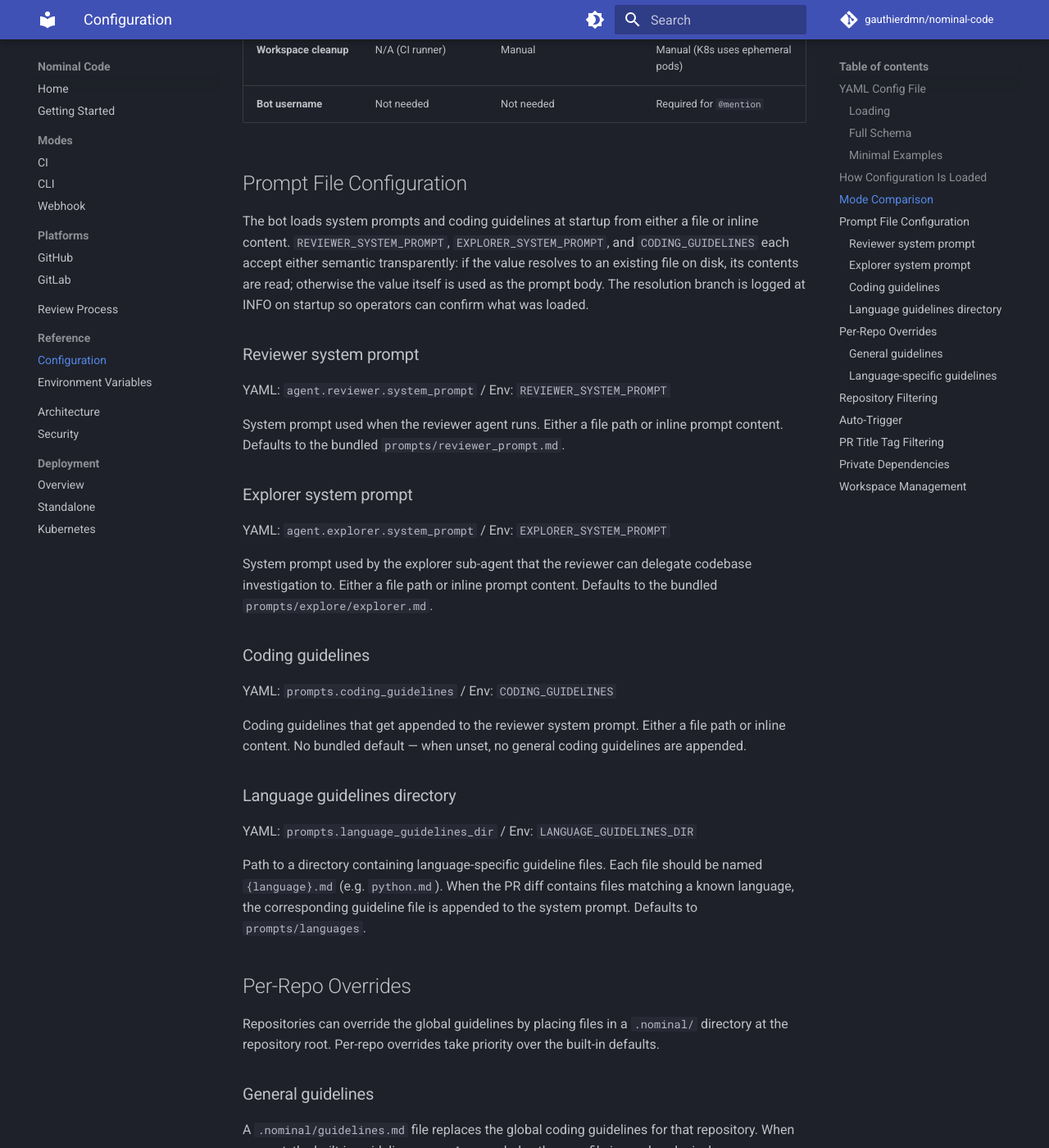
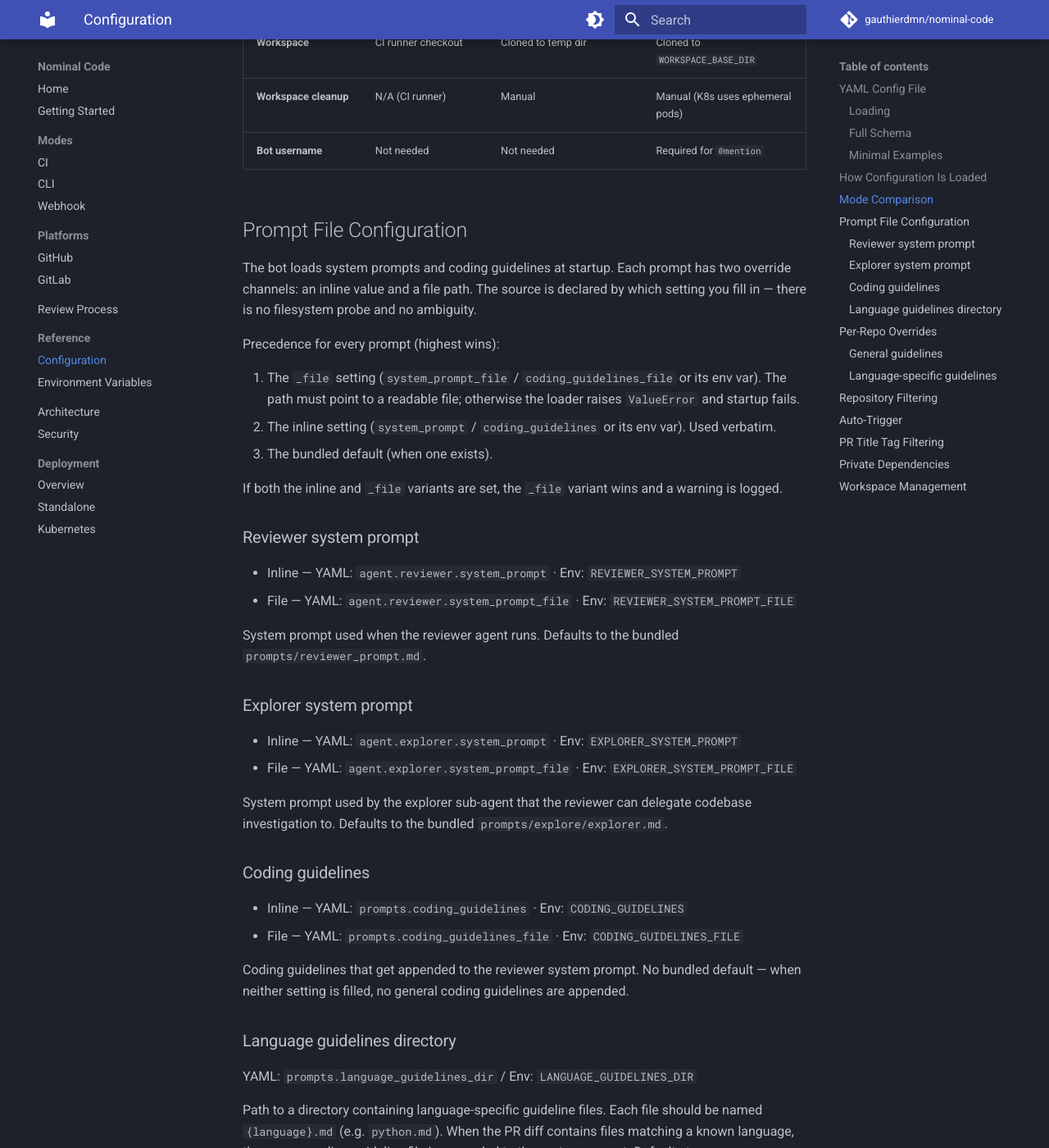
Before and after one commit to gauthierdmn/nominal-code, an MkDocs documentation site: the page built from docs/reference/configuration.md, in a window 1280 px wide and 1400 px high, scrolled down 3605 px. Shown: the whole window at 82% size. Built offline with MkDocs 1.6.1 and Material for MkDocs 9.7.7, drawn with Linux system fonts in a browser that asks for light colours; comment, search, counter and statistics services are not loaded; some of the changed text lies outside the part shown.

Commit message:
feat: split prompt overrides into inline and _FILE env vars

```diff
--- a/docs/reference/configuration.md
+++ b/docs/reference/configuration.md
@@ -35,12 +35,14 @@ agent:                        # agent runtime, symmetric per role
   reviewer:
     provider: "google"
     model: ""
-    system_prompt: "prompts/reviewer_prompt.md"  # path or inline content
+    system_prompt: ""                                     # inline content
+    system_prompt_file: "prompts/reviewer_prompt.md"      # or a file path
     max_turns: 8
   explorer:                   # optional; provider/model fall back to reviewer
     provider: ""
     model: ""
-    system_prompt: "prompts/explore/explorer.md"  # path or inline content
+    system_prompt: ""
+    system_prompt_file: "prompts/explore/explorer.md"
     max_turns: 32
 
 access:
@@ -55,7 +57,8 @@ workspace:
   base_dir: "/tmp/nominal-code"
 
 prompts:
-  coding_guidelines: "prompts/coding_guidelines.md"
+  coding_guidelines: ""
+  coding_guidelines_file: "prompts/coding_guidelines.md"
   language_guidelines_dir: "prompts/languages"
 
 redis:
@@ -168,25 +171,36 @@ All sections and fields are optional — omitted fields use the defaults shown a
 
 ## Prompt File Configuration
 
-The bot loads system prompts and coding guidelines at startup from either a file or inline content. `REVIEWER_SYSTEM_PROMPT`, `EXPLORER_SYSTEM_PROMPT`, and `CODING_GUIDELINES` each accept either semantic transparently: if the value resolves to an existing file on disk, its contents are read; otherwise the value itself is used as the prompt body. The resolution branch is logged at INFO on startup so operators can confirm what was loaded.
+The bot loads system prompts and coding guidelines at startup. Each prompt has two override channels: an inline value and a file path. The source is declared by which setting you fill in — there is no filesystem probe and no ambiguity.
+
+Precedence for every prompt (highest wins):
+
+1. The `_file` setting (`system_prompt_file` / `coding_guidelines_file` or its env var). The path must point to a readable file; otherwise the loader raises `ValueError` and startup fails.
+2. The inline setting (`system_prompt` / `coding_guidelines` or its env var). Used verbatim.
+3. The bundled default (when one exists).
+
+If both the inline and `_file` variants are set, the `_file` variant wins and a warning is logged.
 
 ### Reviewer system prompt
 
-YAML: `agent.reviewer.system_prompt` / Env: `REVIEWER_SYSTEM_PROMPT`
+- Inline — YAML: `agent.reviewer.system_prompt` · Env: `REVIEWER_SYSTEM_PROMPT`
+- File — YAML: `agent.reviewer.system_prompt_file` · Env: `REVIEWER_SYSTEM_PROMPT_FILE`
 
-System prompt used when the reviewer agent runs. Either a file path or inline prompt content. Defaults to the bundled `prompts/reviewer_prompt.md`.
+System prompt used when the reviewer agent runs. Defaults to the bundled `prompts/reviewer_prompt.md`.
 
 ### Explorer system prompt
 
-YAML: `agent.explorer.system_prompt` / Env: `EXPLORER_SYSTEM_PROMPT`
+- Inline — YAML: `agent.explorer.system_prompt` · Env: `EXPLORER_SYSTEM_PROMPT`
+- File — YAML: `agent.explorer.system_prompt_file` · Env: `EXPLORER_SYSTEM_PROMPT_FILE`
 
-System prompt used by the explorer sub-agent that the reviewer can delegate codebase investigation to. Either a file path or inline prompt content. Defaults to the bundled `prompts/explore/explorer.md`.
+System prompt used by the explorer sub-agent that the reviewer can delegate codebase investigation to. Defaults to the bundled `prompts/explore/explorer.md`.
 
 ### Coding guidelines
 
-YAML: `prompts.coding_guidelines` / Env: `CODING_GUIDELINES`
+- Inline — YAML: `prompts.coding_guidelines` · Env: `CODING_GUIDELINES`
+- File — YAML: `prompts.coding_guidelines_file` · Env: `CODING_GUIDELINES_FILE`
 
-Coding guidelines that get appended to the reviewer system prompt. Either a file path or inline content. No bundled default — when unset, no general coding guidelines are appended.
+Coding guidelines that get appended to the reviewer system prompt. No bundled default — when neither setting is filled, no general coding guidelines are appended.
 
 ### Language guidelines directory
 
```
Also changed, not shown: app/AGENTS.md (+1 -1 lines), docs/reference/env-vars.md (+14 -8 lines), 4 other files.
